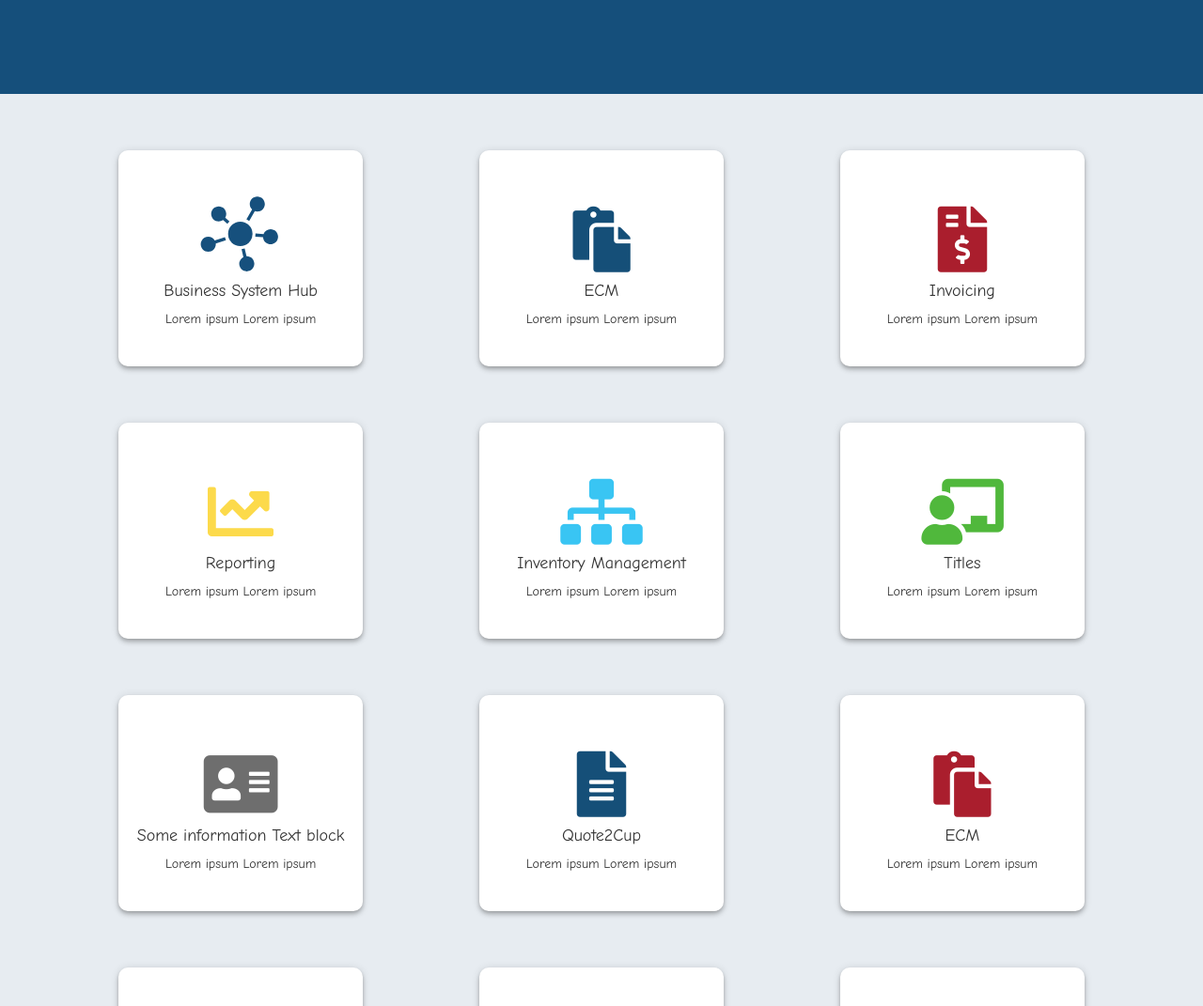
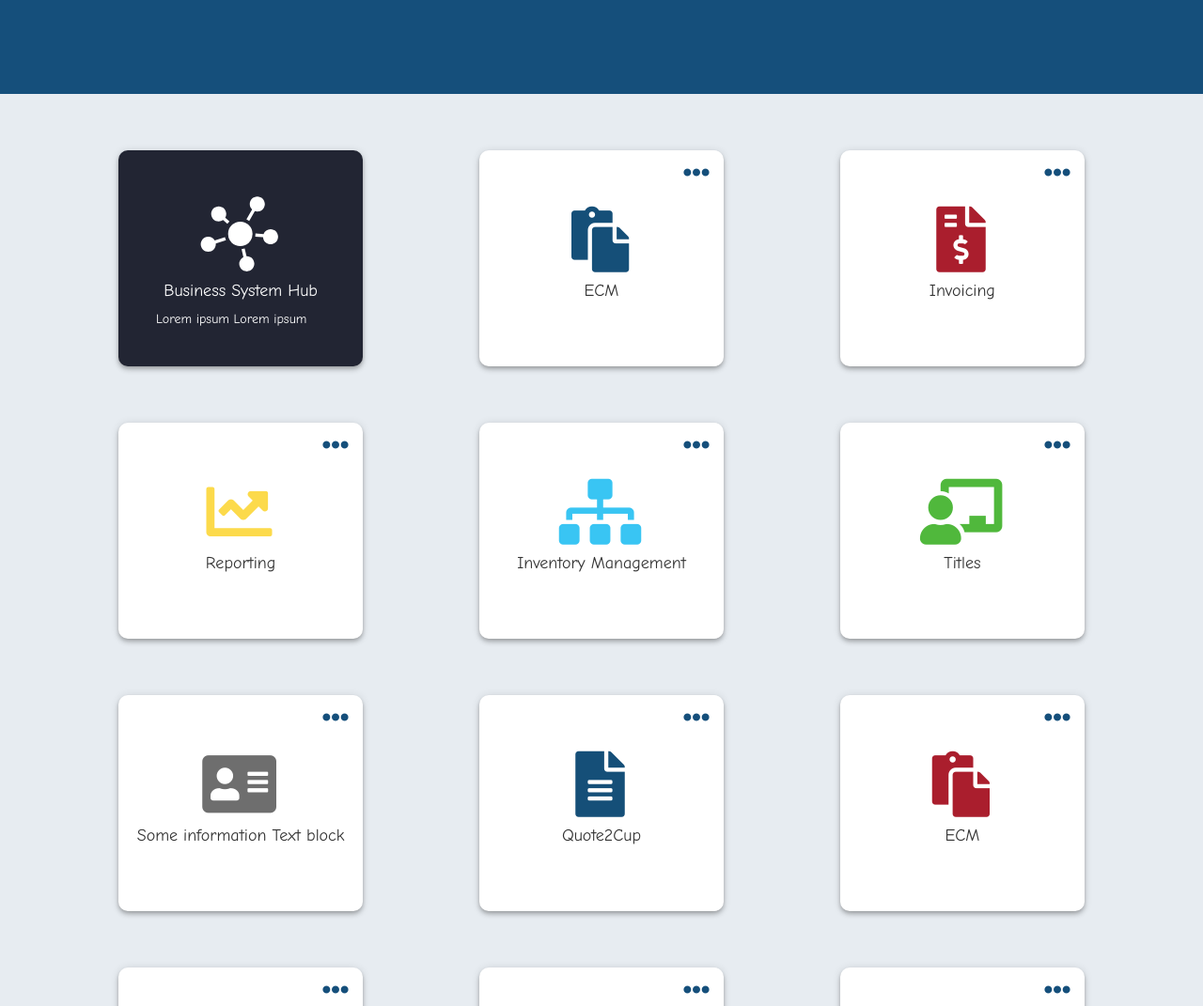
Before and after one commit to Mercury-cloud/bootstrap_page, a plain HTML site: page index.html in a window 1280 px wide. Shown: the top 1071 px of the page at 94% size. Drawn offline with Linux system fonts and the light colour scheme.

Commit message:
final commit

```diff
--- a/index.html
+++ b/index.html
@@ -11,7 +11,7 @@
         <div class="container">
             <div class="main_cards">
                 <div class="d-flex flex-wrap align-content-center bg-light flex_div">
-                    <div class="justify-content-center"><div class="box shadow">
+                    <div class="justify-content-center"><div class="box shadow hub_box">
                         <div class="inner_card">
                             <img src="hub-icon.svg" alt="hub_icon" class="hub_icon">
                             <h4 class="title">Business System Hub</h4>
@@ -24,11 +24,11 @@
         <div class="footer"></div>
         <template>
             <div class="justify-content-center"><div class="box shadow">
-                <!-- <i class="fas fa-ellipsis-h fa-2x detail"></i> -->
+                <i class="fas fa-ellipsis-h fa-2x detail"></i>
                 <div class="inner_card">
                     <i class="fas fa-chalkboard-teacher fa-5x main_icon"></i>
                     <h4 class="title">Inventory Management</h4>
-                    <p class="description">Lorem ipsum Lorem ipsum</p>
+                    <!-- <p class="description">Lorem ipsum Lorem ipsum</p> -->
                 </div>
             </div></div>
         </template>
--- a/index.js
+++ b/index.js
@@ -7,9 +7,9 @@ $(()=>{
     let clon;
     for (let index = 0; index < 11; index++) {
         clon = temp.content.cloneNode(true);
-        clon.children[0].children[0].children[0].children[1].innerHTML = title[index%title.length];
-        clon.children[0].children[0].children[0].children[0].classList = "fas fa-5x main_icon " + icon_name[index%icon_name.length];
-        clon.children[0].children[0].children[0].children[0].style.color = icon_color[index%icon_color.length];
+        clon.children[0].children[0].children[1].children[1].innerHTML = title[index%title.length];
+        clon.children[0].children[0].children[1].children[0].classList = "fas fa-5x main_icon " + icon_name[index%icon_name.length];
+        clon.children[0].children[0].children[1].children[0].style.color = icon_color[index%icon_color.length];
         $('.flex_div').append(clon);
     }
     let tempColor;
--- a/style.css
+++ b/style.css
@@ -37,6 +37,10 @@
     margin-right: 6rem;
 }
 
+.hub_box {
+    background-color: #222533 !important;
+}
+
 .box:hover {
     background-color: #666666;
 }
@@ -73,7 +77,7 @@
 }
 
 .main_icon {
-    margin-left: 0rem;
+    margin-left: 4rem;
     margin-top: 6rem;
     color: #154F7B;
 }
@@ -100,12 +104,21 @@
     margin-top: 3rem;
     margin-left: 0rem;
     margin-bottom: -2rem;
-    filter: invert(78%) sepia(75%) saturate(752%) hue-rotate(169deg) brightness(100%) contrast(93%);
+    filter: invert(0%) sepia(9%) saturate(7489%) hue-rotate(181deg) brightness(103%) contrast(107%);
+
+    /* filter: invert(78%) sepia(75%) saturate(752%) hue-rotate(169deg) brightness(100%) contrast(93%); */
+}
+.hub_box .title, .hub_box .description {
+    color: #FFFFFF;
+}
+.hub_box .description {
+    position: absolute;
+    margin-left: 4rem;
 }
 
-.box:hover .hub_icon{
+/* .box:hover .hub_icon{
     filter: invert(0%) sepia(9%) saturate(7489%) hue-rotate(181deg) brightness(103%) contrast(107%);
-}
+} */
 
 .justify-content-center {
     display: inline-block;
```
Also changed, not shown: 2 other files.
